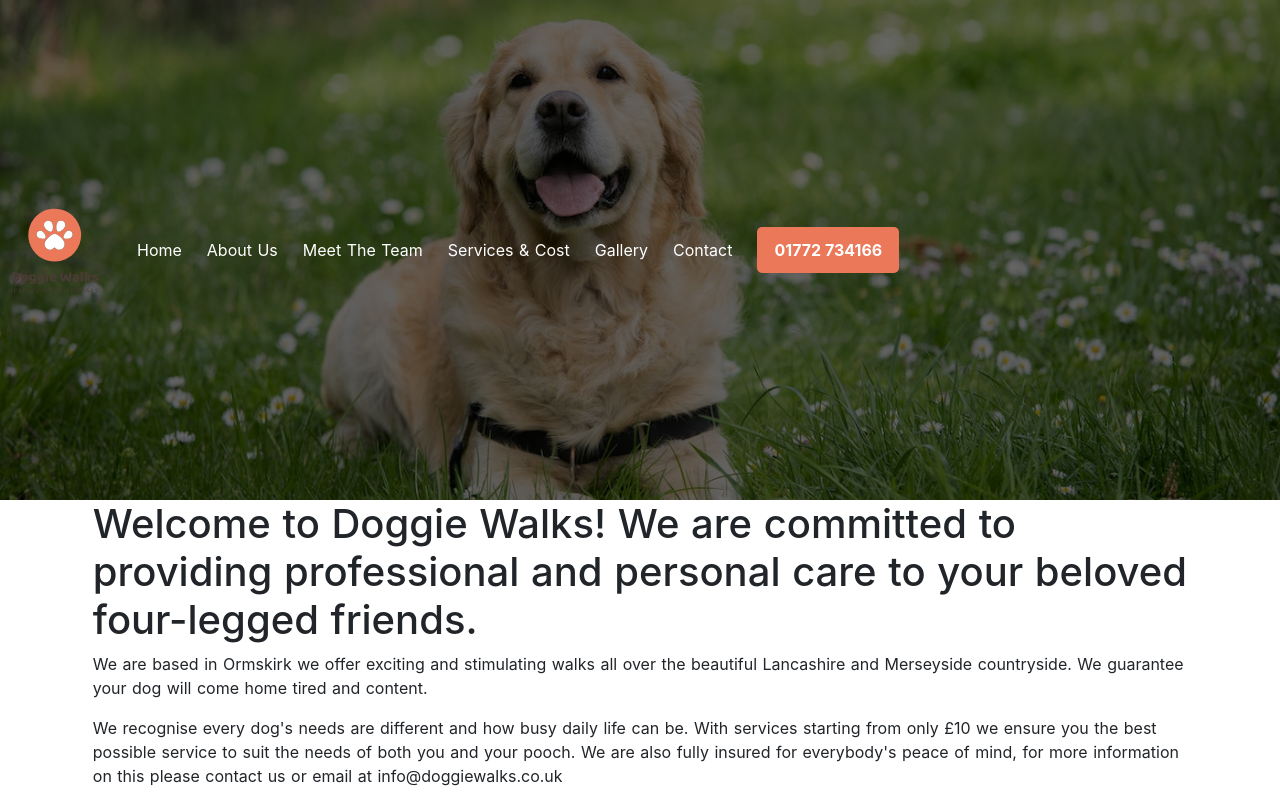
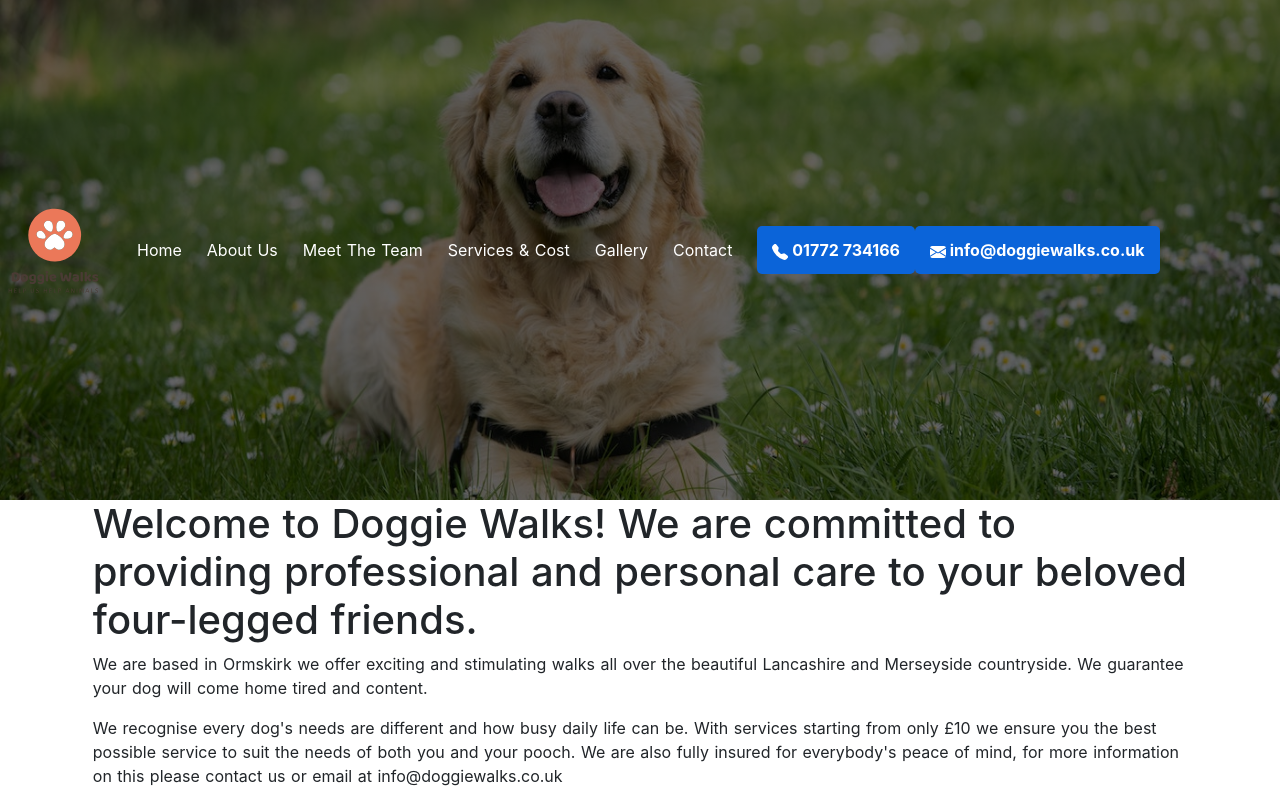
Before and after one commit to clarkenewsh/doggie-walks-site, a Nuxt app: page / in a window 1280 px wide. Shown: the top 800 px of the page. Built offline with nearby package versions, Linux system fonts and the light colour scheme.

Commit message:
CTA button styles and icons added

```diff
--- a/components/ContactCTA.vue
+++ b/components/ContactCTA.vue
@@ -1,7 +1,18 @@
 <template>
+<div>
   <button>
+    <svg xmlns="http://www.w3.org/2000/svg" width="16" height="16" fill="currentColor" class="bi bi-telephone-fill" viewBox="0 0 16 16">
+  <path fill-rule="evenodd" d="M1.885.511a1.745 1.745 0 0 1 2.61.163L6.29 2.98c.329.423.445.974.315 1.494l-.547 2.19a.678.678 0 0 0 .178.643l2.457 2.457a.678.678 0 0 0 .644.178l2.189-.547a1.745 1.745 0 0 1 1.494.315l2.306 1.794c.829.645.905 1.87.163 2.611l-1.034 1.034c-.74.74-1.846 1.065-2.877.702a18.634 18.634 0 0 1-7.01-4.42 18.634 18.634 0 0 1-4.42-7.009c-.362-1.03-.037-2.137.703-2.877L1.885.511z"/>
+</svg>
     01772 734166
   </button>
+  <button><svg xmlns="http://www.w3.org/2000/svg" width="16" height="16" fill="currentColor" class="bi bi-envelope-fill" viewBox="0 0 16 16">
+  <path d="M.05 3.555A2 2 0 0 1 2 2h12a2 2 0 0 1 1.95 1.555L8 8.414.05 3.555zM0 4.697v7.104l5.803-3.558L0 4.697zM6.761 8.83l-6.57 4.027A2 2 0 0 0 2 14h12a2 2 0 0 0 1.808-1.144l-6.57-4.027L8 9.586l-1.239-.757zm3.436-.586L16 11.801V4.697l-5.803 3.546z"/>
+</svg>
+    info@doggiewalks.co.uk
+  </button>
+</div>
+
 </template>
 
 <script>
@@ -16,11 +27,12 @@
     text-align: center;
     vertical-align: middle;
     font-weight: bold;
-    padding: 9px 15px;
+    padding: 12px 15px;
     cursor: pointer;
     color: #fff;
-    background-color: rgb(235, 120, 89);
-    border: solid 2px rgb(235, 120, 89);
+    background-color: #0B64D9;
+    border: none;
     transition: 0.5s;
+
 }
 </style>
```
